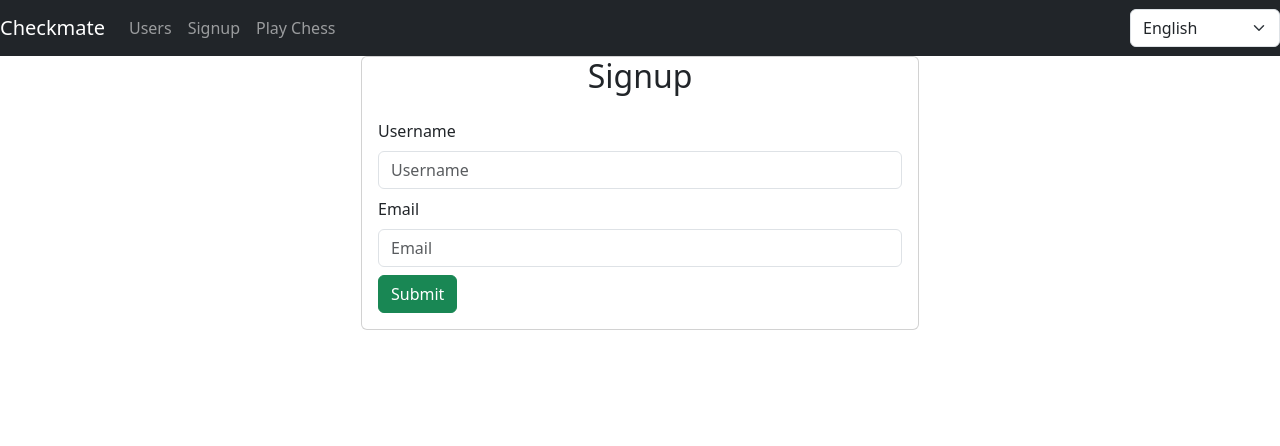
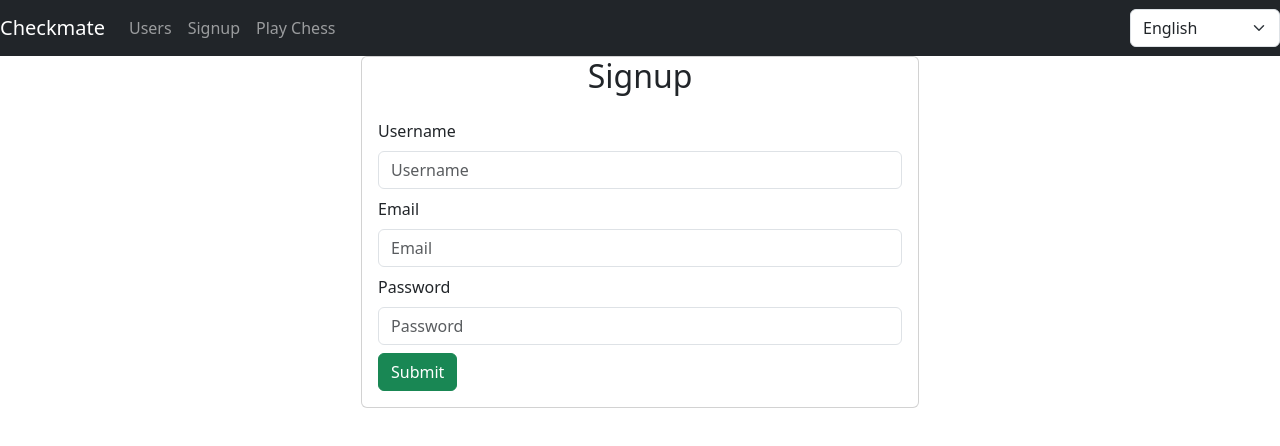
Before and after one commit to EECS3311F24/Checkmate, a React (Vite) app in the folder src/frontend/: page /signup in a window 1280 px wide. Shown: the top 446 px of the page. Built offline with nearby package versions, Linux system fonts and the light colour scheme.

Commit message:
07 add password form

```diff
--- a/src/frontend/src/components/UserFormComponent.jsx
+++ b/src/frontend/src/components/UserFormComponent.jsx
@@ -7,12 +7,14 @@ const UserFormComponent = () => {
     const { language, setLanguage } = useLanguage();
     const [username, setUsername] = useState('')
     const [email, setEmail] = useState('')
+    const [password, setPassword] = useState('')
 
     const { id } = useParams();
 
     const [errors, setErrors] = useState({
         username: '',
-        email: ''
+        email: '',
+        password: ''
     })
 
     useEffect(() => {
@@ -20,6 +22,8 @@ const UserFormComponent = () => {
             getUser(id).then((response) => {
                 setUsername(response.data.username);
                 setEmail(response.data.email);
+                //setPassword(null);
+                // TODO password
             })
         }
     }, [id])
@@ -67,6 +71,13 @@ const UserFormComponent = () => {
             valid = false;
         }
 
+        if (password.trim()) {
+            errorsCopy.password = '';
+        } else {
+            errorsCopy.password = getTranslation("UserFormComponmentPasswordError", language)
+            valid = false;
+        }
+
         setErrors(errorsCopy);
         return valid;
     }
@@ -111,6 +122,19 @@ const UserFormComponent = () => {
                             </input>
                             {errors.email && <div className='invalid-feedback'> {errors.email} </div>}
                         </div>
+                        <div className='form-group mb-2'>
+                            <label className='form-label'>{getTranslation("UserFormComponmentPassword")}</label>
+                            <input
+                                type="text"
+                                placeholder= {getTranslation("UserFormComponmentPasswordPlaceholder")}
+                                name='password'
+                                value={password}
+                                className={`form-control ${errors.password ? 'is-invalid' : ''}`}
+                                onChange={(e) => setPassword(e.target.value)}
+                            >
+                            </input>
+                            {errors.password && <div className='invalid-feedback'> {errors.password} </div>}
+                        </div>
                         <button className='btn btn-success' onClick={saveUser}>{getTranslation("UserFormComponmentSubmit")}</button>
                     </form>
                 </div>
```
